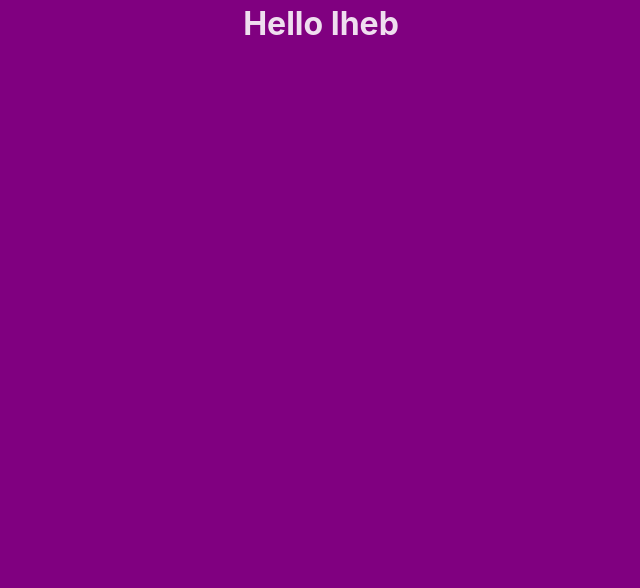
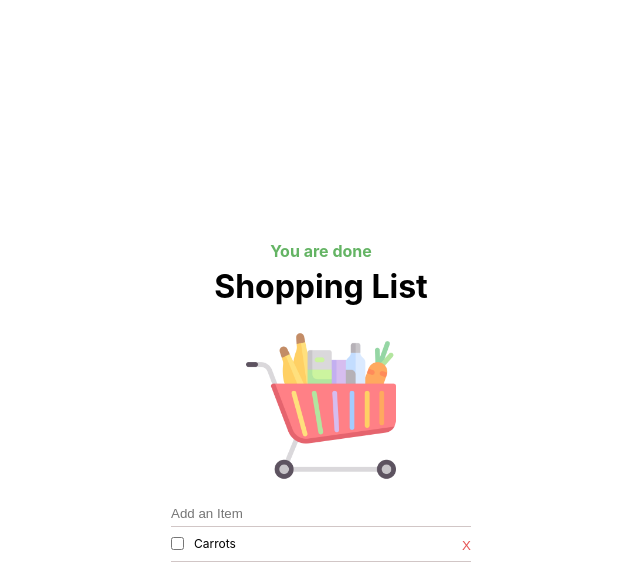
Before and after one commit to IhebZanina/grocery-list, a React (Vite) app: page / in a window 1280 px wide. Shown: the top 588 px of the page, without its empty margins (319-959 px from the left). Built offline with nearby package versions, Linux system fonts and the light colour scheme.

Commit message:
Wrapping the shopping list

```diff
--- a/src/App.css
+++ b/src/App.css
@@ -3,8 +3,8 @@
   width: 100vw;
   display: flex;
   justify-content: center;
-  align-self: center;
-  background-color: purple;
+  align-items: center;
+
 }
 
 
--- a/src/App.jsx
+++ b/src/App.jsx
@@ -1,9 +1,35 @@
-import React from 'react'
-import "./App.css"
+import "./App.css";
+import groceryCart from "./assets/grocery-cart.png";
 const App = () => {
   return (
-    <main className="App"><h1>Hello Iheb</h1></main>
-  )
-}
+    <main className="App">
+      <div>
+        <div>
+          <h4 className="success">You are done</h4>
+          <div className="header">
+            <h1>Shopping List</h1>
+            <img src={groceryCart} alt="Shopping" />
+            <input
+              type="text"
+              placeholder="Add an Item"
+              className="item-input"
+            />
+          </div>
+        </div>
+        <ul>
+          <li>
+            <div className="container">
+              <input type="checkbox" />
+              <p>Carrots</p>
+            </div>
+            <div>
+              <button className="remove-button">X</button>
+            </div>
+          </li>
+        </ul>
+      </div>
+    </main>
+  );
+};
 
-export default App
+export default App;
--- a/src/index.css
+++ b/src/index.css
@@ -4,13 +4,11 @@
   font-weight: 400;
 
   color-scheme: light dark;
-  color: rgba(255, 255, 255, 0.87);
-  background-color: #242424;
-
   font-synthesis: none;
   text-rendering: optimizeLegibility;
   -webkit-font-smoothing: antialiased;
   -moz-osx-font-smoothing: grayscale;
+  color: black;
 }
 
 a {
@@ -28,6 +26,7 @@ body {
   place-items: center;
   min-width: 320px;
   min-height: 100vh;
+  background-color: white;
 }
 
 *{
```
Also changed, not shown: src/assets/grocery-cart.png (added).
